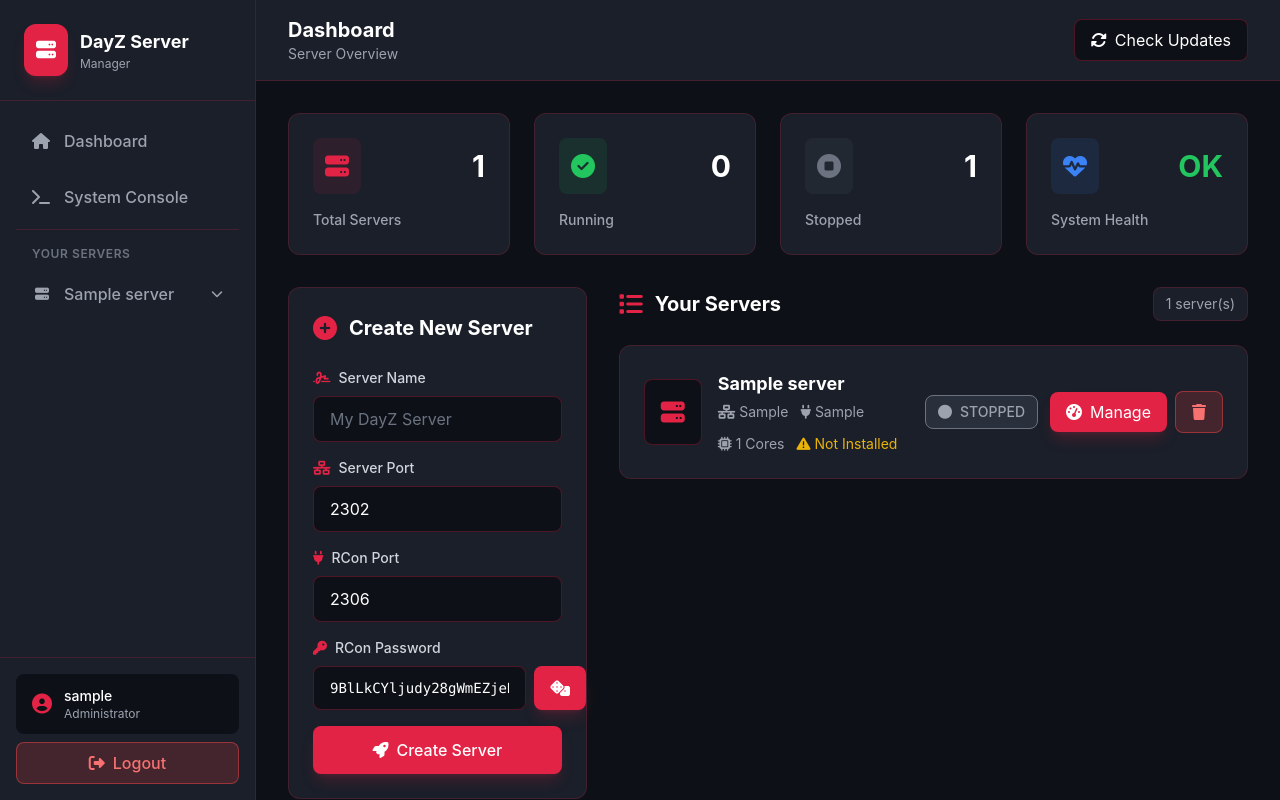
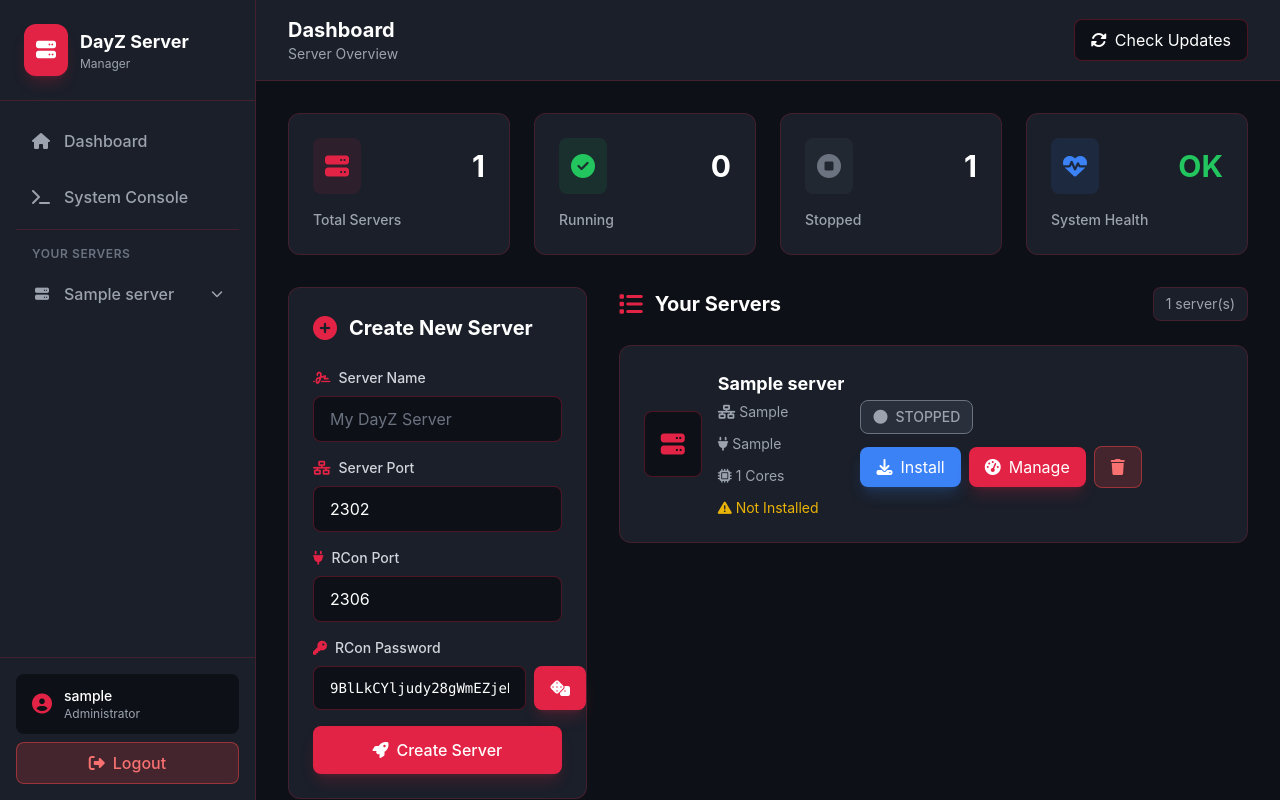
Before and after one commit to timvida/DAZ, a Flask app: template templates/dashboard.html in a window 1280 px wide. Run offline with Flask 3, Linux system fonts and the light colour scheme; the template is opened without the code that fills it: most values are stand-ins (such as "Sample title", 1, 10 or a date in 2020); some libraries are stand-ins or nearby versions.

Commit message:
Update dashboard.html

```diff
--- a/templates/dashboard.html
+++ b/templates/dashboard.html
@@ -174,6 +174,13 @@
 
                                     <!-- Action Buttons -->
                                     <div class="flex items-center gap-2">
+                                        {% if not server.is_installed %}
+                                            <button onclick="installServer({{ server.id }}, '{{ server.name }}')"
+                                                class="px-4 py-2 bg-blue-500 hover:bg-blue-600 rounded-lg transition shadow-lg shadow-blue-500/20 hover:shadow-blue-500/40 flex items-center gap-2">
+                                                <i class="fas fa-download"></i>
+                                                <span class="hidden xl:inline">Install</span>
+                                            </button>
+                                        {% endif %}
                                         <a href="{{ url_for('server_dashboard', server_id=server.id) }}"
                                             class="px-4 py-2 bg-[#E32345] hover:bg-[#c41d39] rounded-lg transition shadow-lg shadow-[#E32345]/20 hover:shadow-[#E32345]/40 flex items-center gap-2">
                                             <i class="fas fa-gauge-high"></i>
@@ -313,6 +320,37 @@
             document.getElementById('deleteModal').classList.add('hidden');
         }
 
+        // Install Server Function
+        function installServer(serverId, serverName) {
+            if (!confirm(`Install server "${serverName}"? This may take several minutes.`)) return;
+
+            // Show loading indicator
+            const button = event.target.closest('button');
+            const originalContent = button.innerHTML;
+            button.disabled = true;
+            button.innerHTML = '<i class="fas fa-spinner fa-spin"></i> <span class="hidden xl:inline">Installing...</span>';
+
+            fetch(`/server/${serverId}/install`, {
+                method: 'POST',
+                headers: {'Content-Type': 'application/json'}
+            })
+            .then(response => response.json())
+            .then(data => {
+                alert(data.message);
+                if (data.success) {
+                    location.reload();
+                } else {
+                    button.disabled = false;
+                    button.innerHTML = originalContent;
+                }
+            })
+            .catch(error => {
+                alert('Error: ' + error);
+                button.disabled = false;
+                button.innerHTML = originalContent;
+            });
+        }
+
         // Auto-generate RCon password on page load
         window.addEventListener('DOMContentLoaded', function() {
             generateRconPassword();
```
